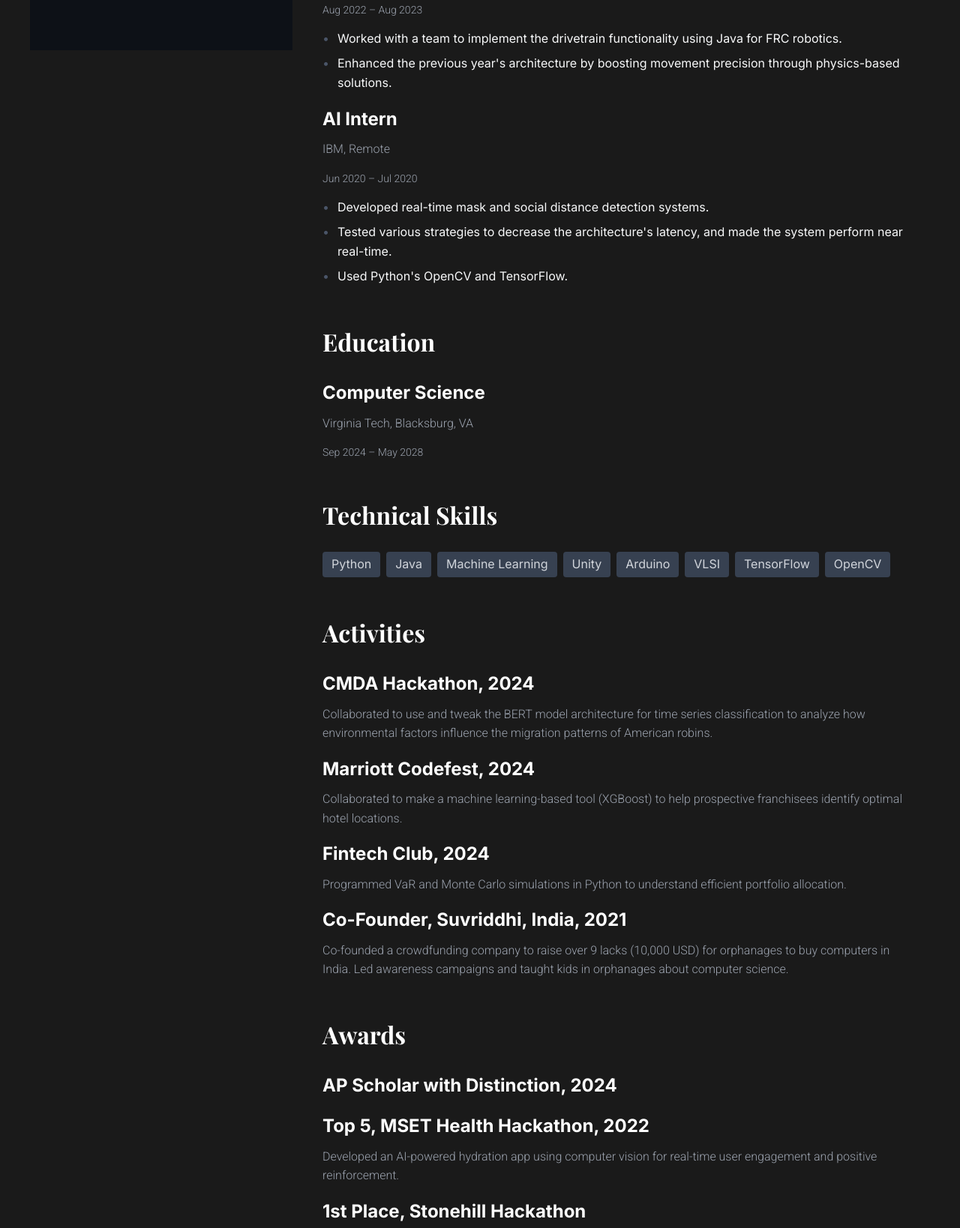
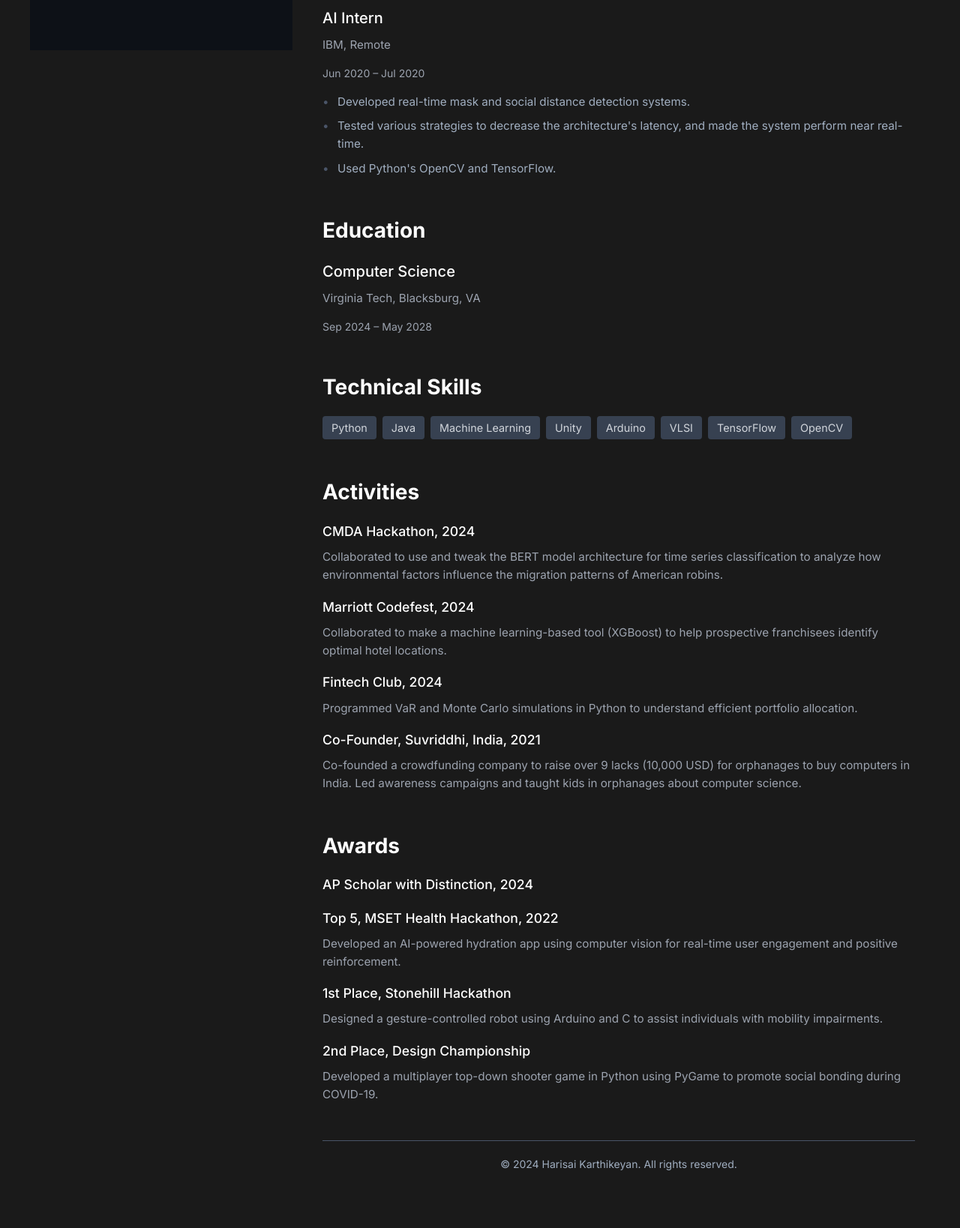
Before and after one commit to harisaikarthikeyan/harisaikarthikeyan.github.io, a plain HTML site: page index.html in a window 1280 px wide. Shown: the part 733-2371 px from the top of the page at 75% size. Drawn offline with nearby package versions, Linux system fonts and the light colour scheme.

Commit message:
Add files via upload

```diff
--- a/index.html
+++ b/index.html
@@ -25,7 +25,7 @@
         }
         .sidebar {
             width: 350px;
-            padding: 40px 20px; /* Increased padding to lower content */
+            padding: 40px 20px;
             background-color: #0d1117;
             position: fixed;
             height: 100vh;
@@ -33,14 +33,14 @@
         }
         .main-content {
             flex: 1;
-            padding: 40px 20px; /* Increased padding for more space */
+            padding: 40px 20px;
             background-color: #1a1a1a;
-            margin-left: 370px; /* Increased margin for more space */
+            margin-left: 370px;
         }
         .social-icons {
             display: flex;
             justify-content: center;
-            margin-top: 40px; /* Increased margin to lower icons */
+            margin-top: 40px;
         }
         .social-icons a {
             color: #a0aec0;
@@ -60,24 +60,32 @@
             animation: fadeIn 1s ease-in-out;
         }
         h2 {
-            font-family: 'Playfair Display', serif;
-            font-size: 2rem;
-            font-weight: 700;
+            font-family: 'Inter', sans-serif;
+            font-size: 1.75rem;
+            font-weight: 600;
             color: #ffffff;
-            margin-bottom: 1.5rem;
+            margin-bottom: 1rem;
         }
         h3 {
             font-family: 'Inter', sans-serif;
-            font-size: 1.5rem;
-            font-weight: 600;
+            font-size: 1.25rem;
+            font-weight: 500;
+            color: #ffffff;
+            margin-bottom: 0.5rem;
+        }
+        h4 {
+            font-family: 'Inter', sans-serif;
+            font-size: 1.1rem;
+            font-weight: 500;
             color: #ffffff;
             margin-bottom: 0.5rem;
         }
         p {
-            font-family: 'Roboto', sans-serif;
-            font-weight: 300;
+            font-family: 'Inter', sans-serif;
+            font-weight: 400;
             color: #a0aec0;
             margin-bottom: 1rem;
+            font-size: 0.95rem;
         }
         .list-disc {
             list-style: none;
@@ -87,6 +95,8 @@
             position: relative;
             padding-left: 20px;
             margin-bottom: 0.5rem;
+            font-size: 0.95rem;
+            color: #a0aec0;
         }
         .list-disc li::before {
             content: "•";
@@ -98,6 +108,7 @@
             transition: background-color 0.3s, transform 0.3s;
             opacity: 0;
             transform: scale(0.8);
+            font-size: 0.9rem;
         }
         .skill-badge.visible {
             opacity: 1;
@@ -127,15 +138,15 @@
             animation: bounce 0.6s ease-in-out;
         }
         .slogan {
-            font-family: 'Playfair Display', serif;
-            font-size: 2rem;
-            font-weight: 700;
+            font-family: 'Inter', sans-serif;
+            font-size: 1.5rem;
+            font-weight: 500;
             color: #a0aec0;
             margin-bottom: 2rem;
             animation: fadeIn 2s ease-in-out;
         }
         .slogan span {
-            color: #2ecc71; /* Emerald green for "machine learning" */
+            color: #2ecc71;
             animation: colorChange 3s infinite;
         }
         @keyframes colorChange {
@@ -188,8 +199,8 @@
         </div>
 
         <!-- Main Content -->
-        <div class="main-content">
-            <p class="slogan"><span>Freshman</span> at Virginia Tech.</p>
+        <div class="main-content" style="padding-top: 40px;">
+
 
             <section id="experience" class="mb-12">
                 <h2>Experience</h2>
@@ -267,19 +278,19 @@
                 <h2>Activities</h2>
                 <div class="section-content">
                     <div class="mt-4">
-                        <h3>CMDA Hackathon, 2024</h3>
+                        <h4>CMDA Hackathon, 2024</h4>
                         <p class="text-gray-400">Collaborated to use and tweak the BERT model architecture for time series classification to analyze how environmental factors influence the migration patterns of American robins.</p>
                     </div>
                     <div class="mt-4">
-                        <h3>Marriott Codefest, 2024</h3>
+                        <h4>Marriott Codefest, 2024</h4>
                         <p class="text-gray-400">Collaborated to make a machine learning-based tool (XGBoost) to help prospective franchisees identify optimal hotel locations.</p>
                     </div>
                     <div class="mt-4">
-                        <h3>Fintech Club, 2024</h3>
+                        <h4>Fintech Club, 2024</h4>
                         <p class="text-gray-400">Programmed VaR and Monte Carlo simulations in Python to understand efficient portfolio allocation.</p>
                     </div>
                     <div class="mt-4">
-                        <h3>Co-Founder, Suvriddhi, India, 2021</h3>
+                        <h4>Co-Founder, Suvriddhi, India, 2021</h4>
                         <p class="text-gray-400">Co-founded a crowdfunding company to raise over 9 lacks (10,000 USD) for orphanages to buy computers in India. Led awareness campaigns and taught kids in orphanages about computer science.</p>
                     </div>
                 </div>
@@ -289,18 +300,18 @@
                 <h2>Awards</h2>
                 <div class="section-content">
                     <div class="mt-4">
-                        <h3>AP Scholar with Distinction, 2024</h3>
+                        <h4>AP Scholar with Distinction, 2024</h4>
                     </div>
                     <div class="mt-4">
-                        <h3>Top 5, MSET Health Hackathon, 2022</h3>
+                        <h4>Top 5, MSET Health Hackathon, 2022</h4>
                         <p class="text-gray-400">Developed an AI-powered hydration app using computer vision for real-time user engagement and positive reinforcement.</p>
                     </div>
                     <div class="mt-4">
-                        <h3>1st Place, Stonehill Hackathon</h3>
+                        <h4>1st Place, Stonehill Hackathon</h4>
                         <p class="text-gray-400">Designed a gesture-controlled robot using Arduino and C to assist individuals with mobility impairments.</p>
                     </div>
                     <div class="mt-4">
-                        <h3>2nd Place, Design Championship</h3>
+                        <h4>2nd Place, Design Championship</h4>
                         <p class="text-gray-400">Developed a multiplayer top-down shooter game in Python using PyGame to promote social bonding during COVID-19.</p>
                     </div>
                 </div>
```
